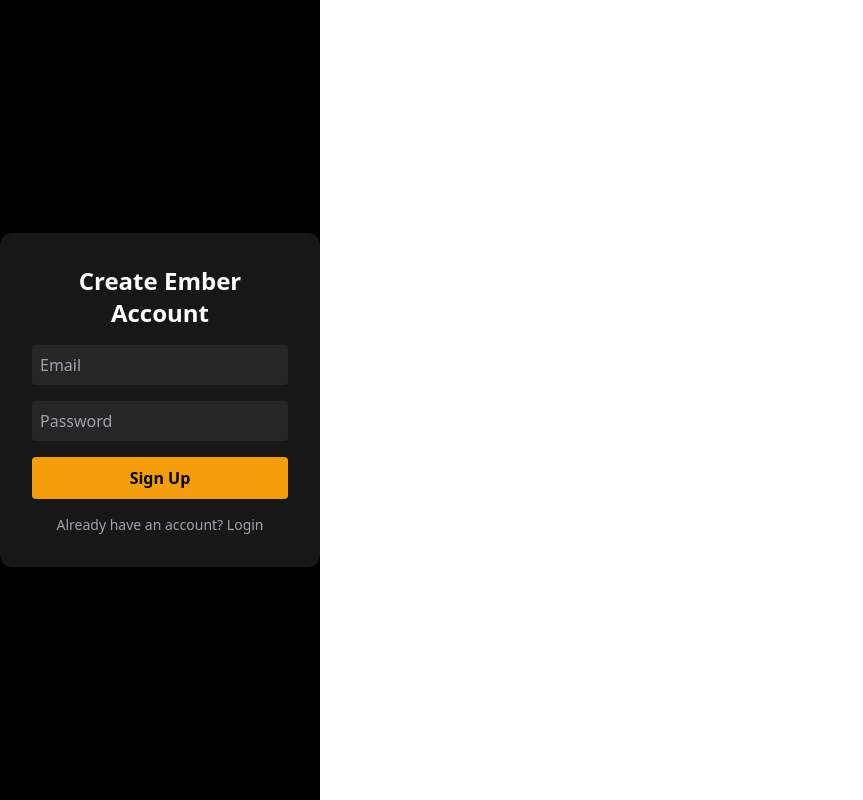
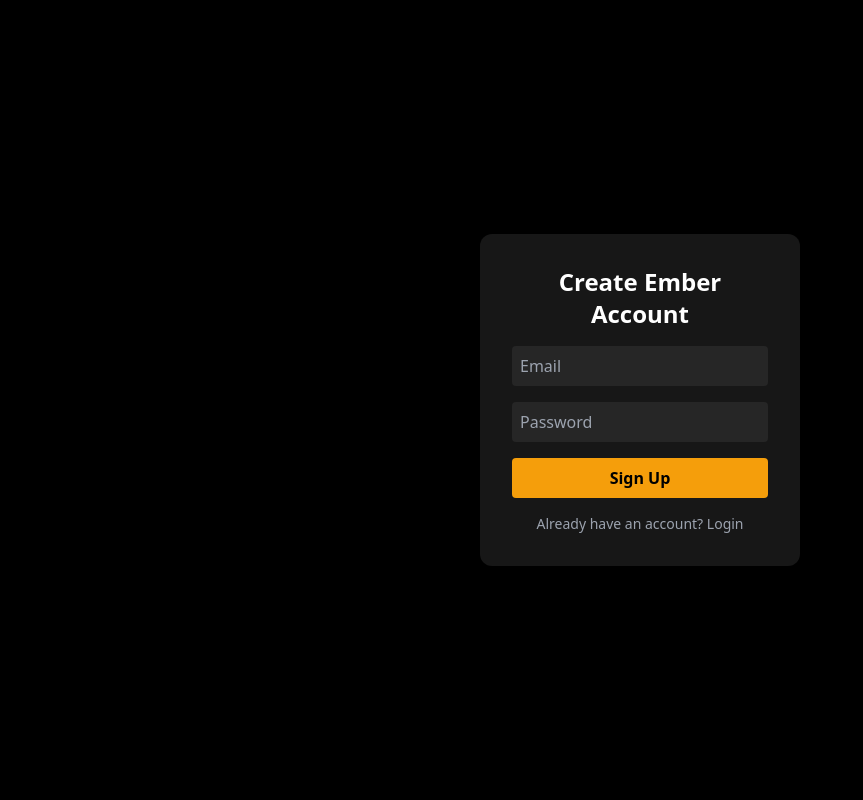
Before and after one commit to srujanaelicherla/ember, a React (Vite) app: page /signup in a window 1280 px wide. Shown: the whole page, without its empty margins (0-863 px from the left). Built offline with nearby package versions, Linux system fonts and the light colour scheme; no server answers.

Commit message:
fixed size issue

```diff
--- a/index.html
+++ b/index.html
@@ -4,7 +4,7 @@
     <meta charset="UTF-8" />
     <link rel="icon" type="image/svg+xml" href="/vite.svg" />
     <meta name="viewport" content="width=device-width, initial-scale=1.0" />
-    <title>ember</title>
+    <title>Ember</title>
   </head>
   <body>
     <div id="root"></div>
--- a/src/index.css
+++ b/src/index.css
@@ -1,11 +1,12 @@
 @tailwind base;
 @tailwind components;
-@tailwind utilities;:root {
+@tailwind utilities;
+
+:root {
   font-family: system-ui, Avenir, Helvetica, Arial, sans-serif;
   line-height: 1.5;
   font-weight: 400;
 
-  color-scheme: light dark;
   color: rgba(255, 255, 255, 0.87);
   background-color: #242424;
 
@@ -15,56 +16,13 @@
   -moz-osx-font-smoothing: grayscale;
 }
 
-a {
-  font-weight: 500;
-  color: #646cff;
-  text-decoration: inherit;
-}
-a:hover {
-  color: #535bf2;
+html, body, #root {
+  width: 100%;
+  height: 100%;
 }
 
 body {
   margin: 0;
-  display: flex;
-  place-items: center;
   min-width: 320px;
   min-height: 100vh;
 }
-
-h1 {
-  font-size: 3.2em;
-  line-height: 1.1;
-}
-
-button {
-  border-radius: 8px;
-  border: 1px solid transparent;
-  padding: 0.6em 1.2em;
-  font-size: 1em;
-  font-weight: 500;
-  font-family: inherit;
-  background-color: #1a1a1a;
-  cursor: pointer;
-  transition: border-color 0.25s;
-}
-button:hover {
-  border-color: #646cff;
-}
-button:focus,
-button:focus-visible {
-  outline: 4px auto -webkit-focus-ring-color;
-}
-
-@media (prefers-color-scheme: light) {
-  :root {
-    color: #213547;
-    background-color: #ffffff;
-  }
-  a:hover {
-    color: #747bff;
-  }
-  button {
-    background-color: #f9f9f9;
-  }
-}
--- a/src/pages/login.tsx
+++ b/src/pages/login.tsx
@@ -15,19 +15,19 @@
       await signInWithEmailAndPassword(auth, email, password);
       navigate("/dashboard");
     } catch (error: unknown) {
-    if (error instanceof Error) {
-      alert(error.message);
-     } else {
+      if (error instanceof Error) {
+        alert(error.message);
+      } else {
         alert("Something went wrong");
       }
     }
   }
 
   return (
-    <div className="flex items-center justify-center min-h-screen bg-black text-white">
+    <div className="flex items-center justify-center min-h-screen bg-black text-white px-4">
       <form
         onSubmit={handleLogin}
-        className="bg-neutral-900 p-8 rounded-xl w-80 space-y-4"
+        className="bg-neutral-900 p-8 rounded-xl w-full max-w-xs space-y-4"
       >
         <h2 className="text-2xl font-bold text-center">Welcome Back</h2>
 
--- a/src/pages/room.tsx
+++ b/src/pages/room.tsx
@@ -139,7 +139,7 @@
 
   if (loading)
     return (
-      <div className="min-h-screen bg-stone-950 flex items-center justify-center text-stone-500 font-mono text-xs tracking-widest uppercase italic">
+      <div className="min-h-screen w-full bg-stone-950 text-stone-200 p-8 flex flex-col items-center px-4">
         Updating UI Components...
       </div>
     );
--- a/src/pages/signup.tsx
+++ b/src/pages/signup.tsx
@@ -15,7 +15,7 @@
       await createUserWithEmailAndPassword(auth, email, password);
       navigate("/dashboard");
     } catch (error: unknown) {
-    if (error instanceof Error) {
+      if (error instanceof Error) {
         alert(error.message);
       } else {
         alert("Something went wrong");
@@ -24,10 +24,10 @@
   }
 
   return (
-    <div className="flex items-center justify-center min-h-screen bg-black text-white">
+    <div className="flex items-center justify-center min-h-screen bg-black text-white px-4">
       <form
         onSubmit={handleSignup}
-        className="bg-neutral-900 p-8 rounded-xl w-80 space-y-4"
+        className="bg-neutral-900 p-8 rounded-xl w-full max-w-xs space-y-4"
       >
         <h2 className="text-2xl font-bold text-center">Create Ember Account</h2>
 
```
